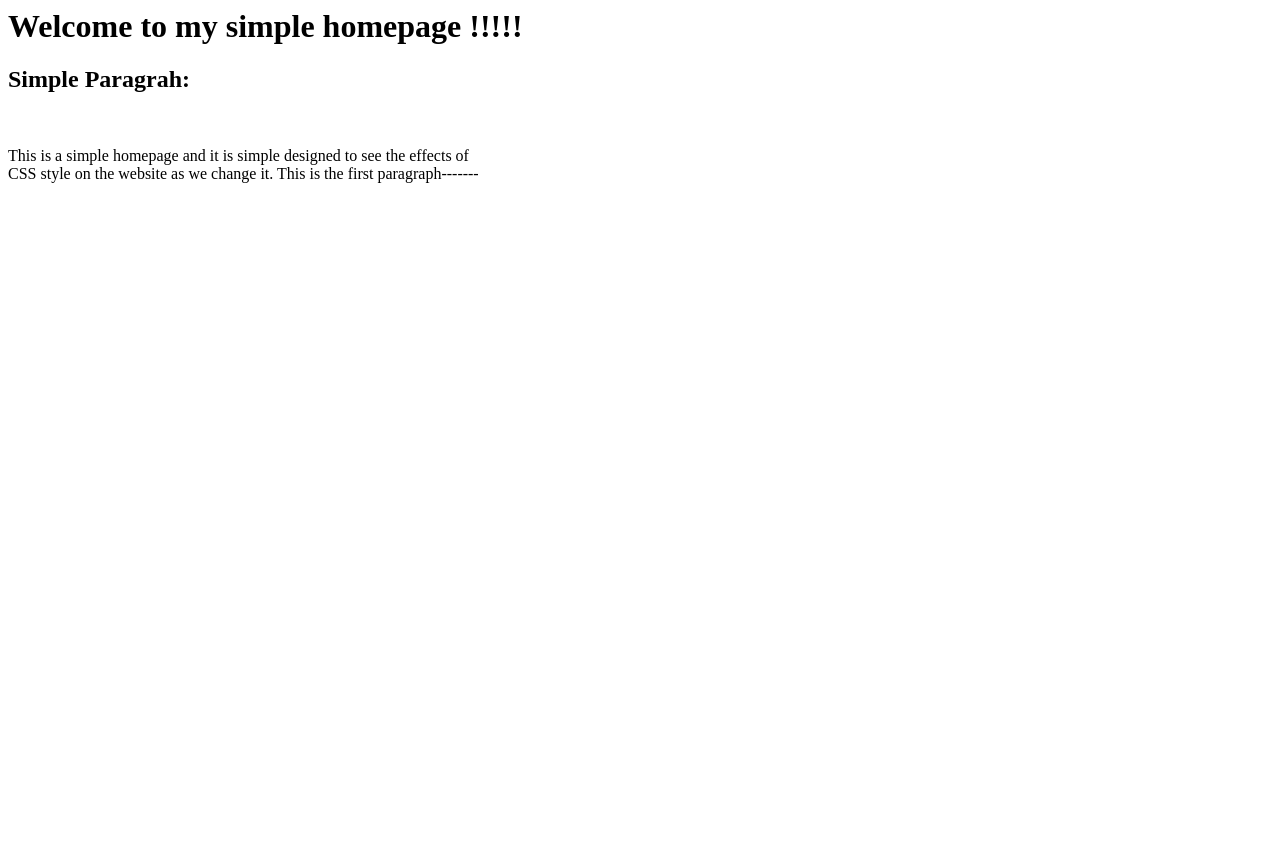
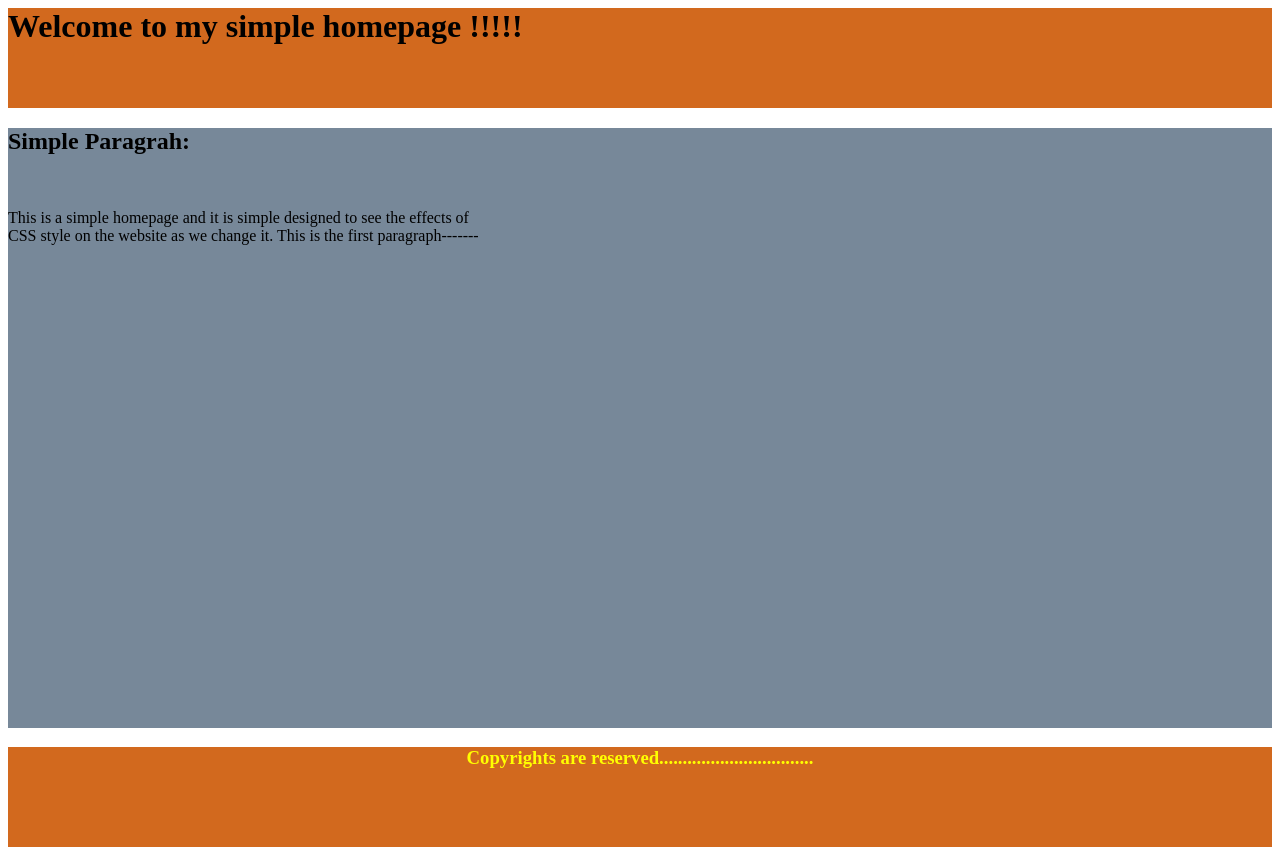
Before and after one commit to abma2008/ABMA, a plain HTML site: page index.html in a window 1280 px wide. Before the commit the page ends 800 px from the top, so only its background shows below. Drawn offline with Linux system fonts and the light colour scheme.

Commit message:
sgthe third copy of index.html file, and CSS is included this time

```diff
--- a/index.html
+++ b/index.html
@@ -1,6 +1,28 @@
 <html>
     <head>
         <style>
+            #main{
+                margin-left:auto;
+                margin-right:auto;
+            }
+            #header{
+                background-color:chocolate;
+                height: 100px;
+                color:black;
+                text-align:left;
+            }
+            #body{
+                background-color:lightslategray;
+                height:600px;
+                color: black;
+                text-align:left;
+            }
+            #footer{
+                background-color:chocolate;
+                height: 100px;
+                color:yellow;
+                text-align: center;
+            }
         </style>
     </head>
     <body>
@@ -17,7 +39,7 @@
 
             </div>
             <div id="footer">
-
+                <h3> Copyrights are reserved.................................</h3>
             </div>
         </div>
     </body>
```
